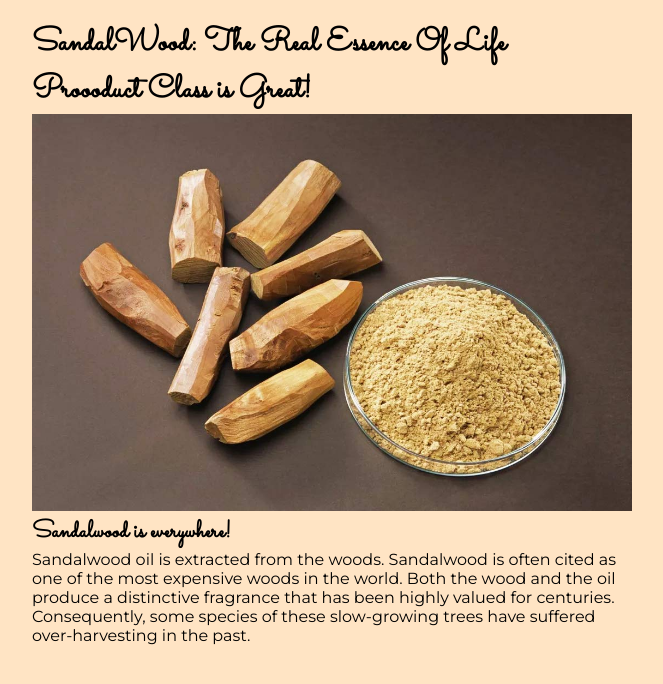
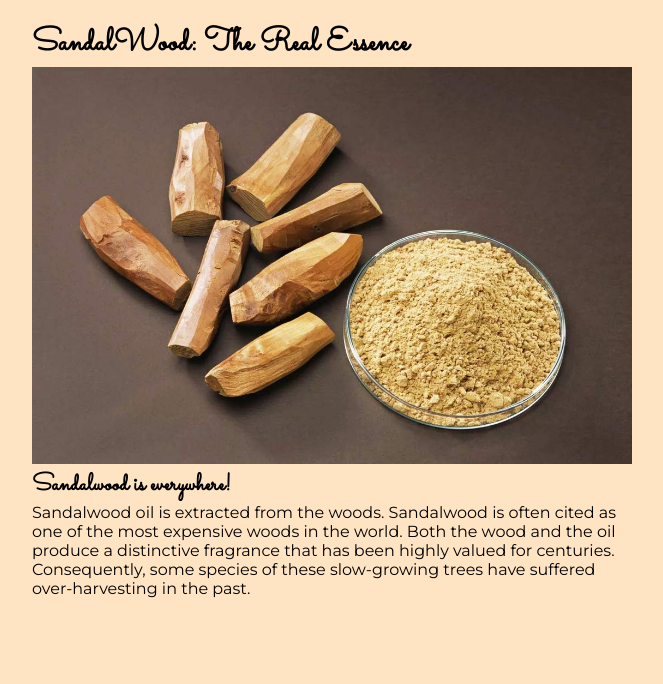
Before and after one commit to proooduct/sandalwood, a plain HTML site: page index.html in a window 1280 px wide. Shown: the whole page, without its empty margins (308-971 px from the left). Drawn offline with Linux system fonts and the light colour scheme.

Commit message:
Remove second h1
dekho bhai esaa hai ki do h1 mat rakha karo site SEO mein niche aajayegi warna

```diff
--- a/index.html
+++ b/index.html
@@ -18,8 +18,7 @@
   </head>
   <body>
     <main>
-      <h1>SandalWood: The Real Essence Of Life</h1>
-      <h1>Proooduct Class is Great!</h1>
+      <h1>SandalWood: The Real Essence</h1>
       <section>
         <img src="sandalwood.jpg" alt="SandalWood" />
         <h2>Sandalwood is everywhere!</h2>
```
